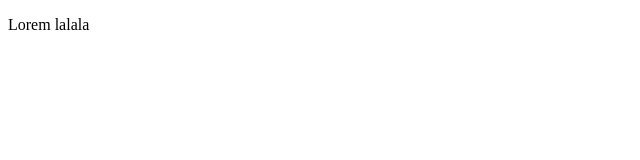
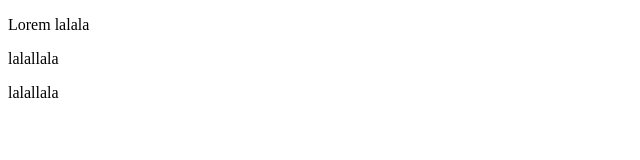
Before and after one commit to yeapman/Angular10, an Angular app: page / in a window 1280 px wide. Shown: the top 160 px of the page, without its empty margins (0-640 px from the left). Built offline with nearby package versions, Linux system fonts and the light colour scheme.

Commit message:
added example of structural directive

```diff
--- a/src/app/app.component.html
+++ b/src/app/app.component.html
@@ -2,3 +2,22 @@
   <p appStyle="red" fontWeight="bold">Lorem lalala</p>
 
 </div>
+
+<!-- Structural directive-->
+
+<div class="structural" *ngIf="isVisible">
+
+  <div class="my">
+    <p>lalallala</p>
+  </div>
+
+</div>
+
+<!-- The same as -->
+<ng-template  [ngIf]="isVisible">
+  <div class="structural">
+    <div class="my">
+      <p>lalallala</p>
+    </div>
+  </div>
+</ng-template>
--- a/src/app/app.component.ts
+++ b/src/app/app.component.ts
@@ -12,7 +12,9 @@ export interface PostInterface {
   templateUrl: './app.component.html',
   styleUrls: ['./app.component.scss']
 })
-export class AppComponent implements OnInit{
+export class AppComponent implements OnInit {
+  isVisible: boolean = true;
+
   ngOnInit(): void {
   }
 }
```
